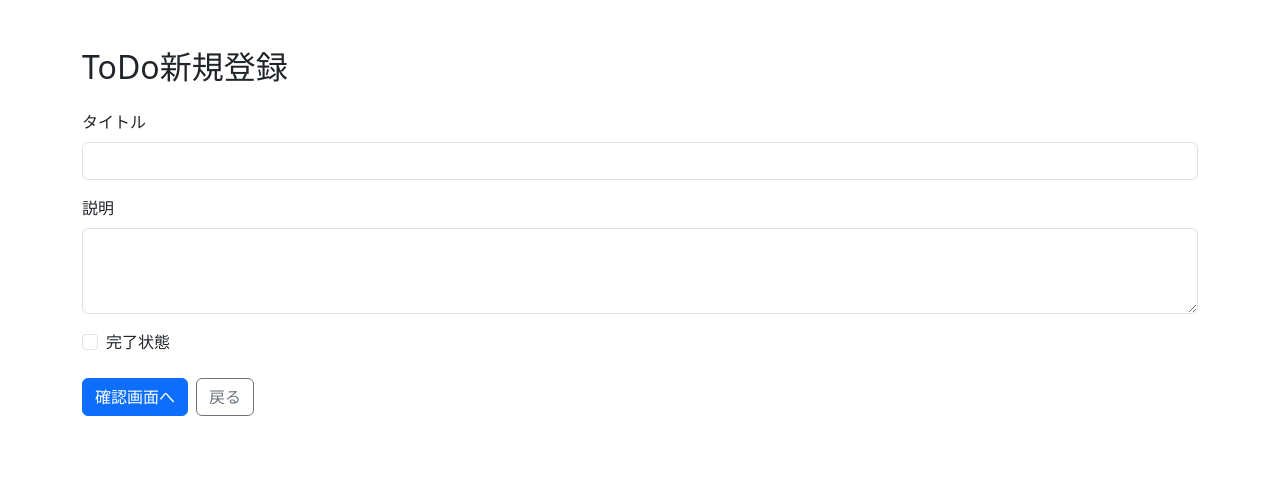
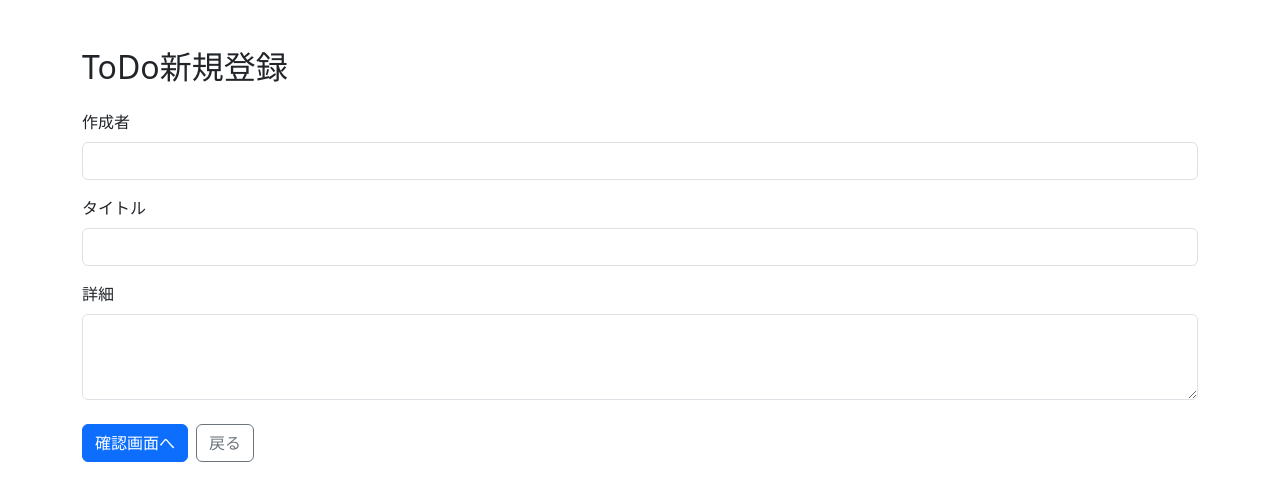
Before and after one commit to Takafuku21/20261118-2, a Spring Boot app: page /todo/new in a window 1280 px wide. Shown: the top 501 px of the page. Run offline with Spring Boot 4, Linux system fonts and the light colour scheme.

Commit message:
初級　2　入力バリデーションSection 1-5 エラーメッセージの表示

```diff
--- a/demo/pom.xml
+++ b/demo/pom.xml
@@ -37,6 +37,10 @@
 		<dependency>
 			<groupId>org.springframework.boot</groupId>
 			<artifactId>spring-boot-starter-thymeleaf</artifactId>
+		</dependency>
+		<dependency>
+			<groupId>org.springframework.boot</groupId>
+			<artifactId>spring-boot-starter-validation</artifactId>
 		</dependency>
 		<dependency>
 			<groupId>org.springframework.boot</groupId>
--- a/demo/src/main/java/com/example/demo/TodoController.java
+++ b/demo/src/main/java/com/example/demo/TodoController.java
@@ -1,10 +1,13 @@
 package com.example.demo;
 
 import com.example.demo.service.TodoService;
+import jakarta.validation.Valid;
 import org.springframework.stereotype.Controller;
 import org.springframework.ui.Model;
 import org.springframework.web.servlet.mvc.support.RedirectAttributes;
+import org.springframework.validation.BindingResult;
 import org.springframework.web.bind.annotation.GetMapping;
+import org.springframework.web.bind.annotation.ModelAttribute;
 import org.springframework.web.bind.annotation.PathVariable;
 import org.springframework.web.bind.annotation.PostMapping;
 import org.springframework.web.bind.annotation.RequestMapping;
@@ -27,7 +30,8 @@ public class TodoController {
 	}
 
 	@GetMapping("/new")
-	public String newTodo() {
+	public String newTodo(Model model) {
+		model.addAttribute("todoForm", new TodoForm());
 		return "todo/form";
 	}
 
@@ -69,13 +73,11 @@ public class TodoController {
 
 	@PostMapping("/confirm")
 	public String confirm(
-			@RequestParam("title") String title,
-			@RequestParam("description") String description,
-			@RequestParam(name = "done", defaultValue = "false") Boolean done,
-			Model model) {
-		model.addAttribute("title", title);
-		model.addAttribute("description", description);
-		model.addAttribute("done", done);
+			@Valid @ModelAttribute("todoForm") TodoForm todoForm,
+			BindingResult bindingResult) {
+		if (bindingResult.hasErrors()) {
+			return "todo/form";
+		}
 		return "todo/confirm";
 	}
 
--- a/demo/src/main/resources/templates/todo/form.html
+++ b/demo/src/main/resources/templates/todo/form.html
@@ -13,20 +13,23 @@
 <main class="container py-5">
 	<h1 class="h2 mb-4">ToDo新規登録</h1>
 
-	<form method="post" th:action="@{/todo/confirm}">
+	<form method="post" th:action="@{/todo/confirm}" th:object="${todoForm}">
+		<div class="mb-3">
+			<label for="author" class="form-label">作成者</label>
+			<input type="text" class="form-control" id="author" th:field="*{author}">
+			<div class="text-danger" th:if="${#fields.hasErrors('author')}" th:errors="*{author}"></div>
+		</div>
 		<div class="mb-3">
 			<label for="title" class="form-label">タイトル</label>
-			<input type="text" class="form-control" id="title" name="title">
+			<input type="text" class="form-control" id="title" th:field="*{title}">
+			<div class="text-danger" th:if="${#fields.hasErrors('title')}" th:errors="*{title}"></div>
 		</div>
 		<div class="mb-3">
-			<label for="description" class="form-label">説明</label>
-			<textarea class="form-control" id="description" name="description" rows="3"></textarea>
+			<label for="detail" class="form-label">詳細</label>
+			<textarea class="form-control" id="detail" rows="3" th:field="*{detail}"></textarea>
+			<div class="text-danger" th:if="${#fields.hasErrors('detail')}" th:errors="*{detail}"></div>
 		</div>
-		<div class="form-check mb-4">
-			<input class="form-check-input" type="checkbox" id="done" name="done" value="true">
-			<label for="done" class="form-check-label">完了状態</label>
-		</div>
-		<div class="d-flex gap-2">
+		<div class="d-flex gap-2 mt-4">
 			<button class="btn btn-primary" type="submit">確認画面へ</button>
 			<a class="btn btn-outline-secondary" href="/todo">戻る</a>
 		</div>
```
Also changed, not shown: demo/src/main/java/com/example/demo/TodoForm.java (added, +20 -0 lines), demo/src/main/resources/templates/todo/confirm.html (+7 -6 lines), 1 other file.
